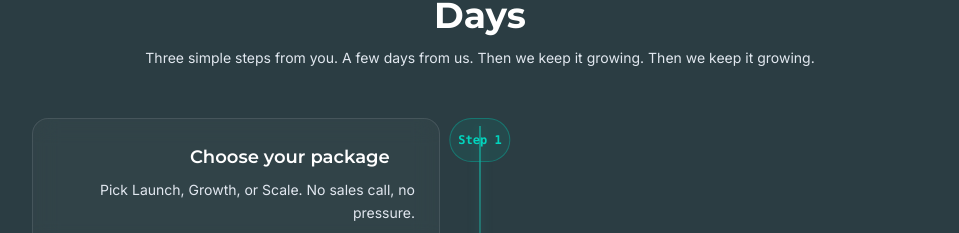
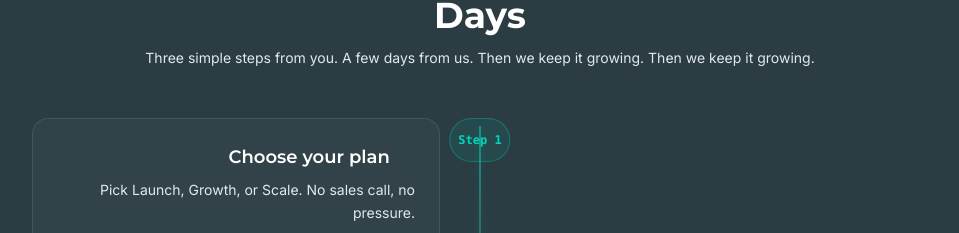
Before and after one commit to nishant-k1/nexbaron-web, a Next.js app: page /digital/process in a window 1280 px wide. Shown: the part 948-1181 px from the top of the page, without its empty margins (160-1119 px from the left). Built offline with nearby package versions, Linux system fonts and the light colour scheme; no server answers.

Commit message:
Unify terminology to Plans
- Replace package copy with plan across digital pages (industries, process, see the plan)
- Keep technical package model but use plan in customer-facing copy

```diff
--- a/app/digital/industries/[slug]/page.tsx
+++ b/app/digital/industries/[slug]/page.tsx
@@ -105,7 +105,7 @@ export default async function BusinessPage({ params }: BusinessPageProps) {
                 What You Get
               </h2>
               <p className="text-sm text-slate-200 mt-1">
-                The {planLabel(business.recommendedPlan)} package, tailored to{" "}
+                The {planLabel(business.recommendedPlan)} plan, tailored to{" "}
                 {business.label.toLowerCase()}.
               </p>
             </div>
@@ -159,7 +159,7 @@ export default async function BusinessPage({ params }: BusinessPageProps) {
               <div className="mt-8 p-6 rounded-2xl bg-teal-500/10 border border-teal-500/30 flex flex-wrap items-center justify-between gap-4">
                 <div>
                   <span className="text-xs font-mono text-teal-400 uppercase tracking-wider">
-                    Estimated {planLabel(business.recommendedPlan)} package
+                    Estimated {planLabel(business.recommendedPlan)} plan
                   </span>
                   <div className="text-2xl font-heading font-extrabold text-white mt-1">
                     {formatINR(business.pricing.setup)}
--- a/app/digital/industries/page.tsx
+++ b/app/digital/industries/page.tsx
@@ -79,7 +79,7 @@ function BusinessCard({ business }: { business: ResolvedBusiness }) {
             )}
           </div>
           <span className="inline-flex items-center gap-1.5 text-xs font-semibold text-teal-400 group-hover:text-teal-300">
-            See the package
+            See the plan
             <ArrowRight className="w-3.5 h-3.5 group-hover:translate-x-0.5 transition-transform" />
           </span>
         </div>
--- a/app/digital/page.tsx
+++ b/app/digital/page.tsx
@@ -80,7 +80,7 @@ const targetIndustries = [
 const steps = [
   {
     number: "Step 1",
-    title: "Choose your package",
+    title: "Choose your plan",
     description: "Pick Launch, Growth, or Scale. No sales call, no pressure.",
     href: "/digital/pricing",
   },
--- a/app/digital/process/page.tsx
+++ b/app/digital/process/page.tsx
@@ -45,7 +45,7 @@ export const metadata: Metadata = {
 const steps = [
   {
     number: "Step 1",
-    title: "Choose your package",
+    title: "Choose your plan",
     description: "Pick Launch, Growth, or Scale. No sales call, no pressure.",
     href: "/digital/pricing",
   },
@@ -109,7 +109,7 @@ const steps = [
 const firstWeek = [
   {
     day: "Day 0",
-    title: "Choose your package",
+    title: "Choose your plan",
     description:
       "You get an instant confirmation on WhatsApp and email — your plan and the link to the onboarding form.",
   },
```
